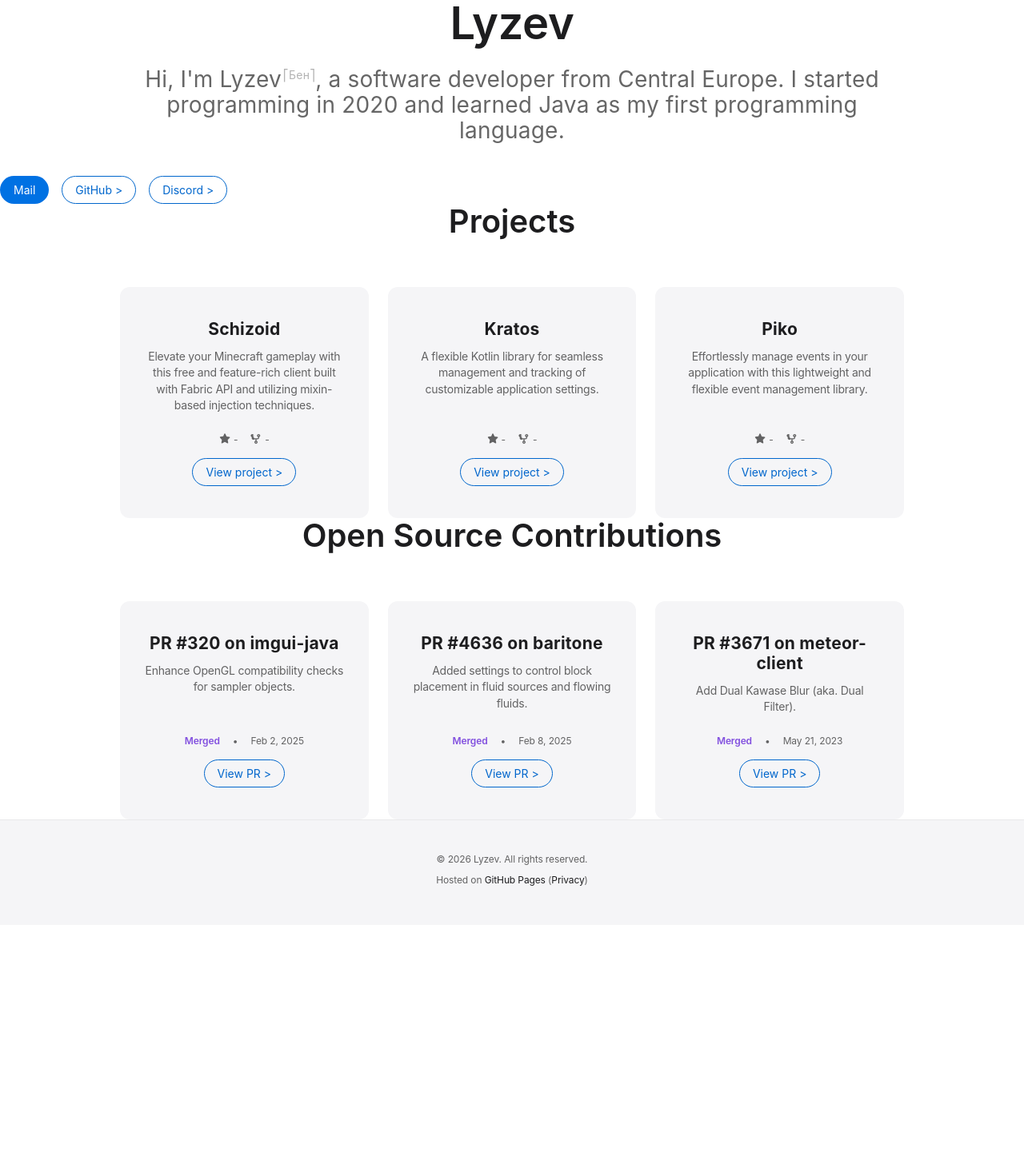
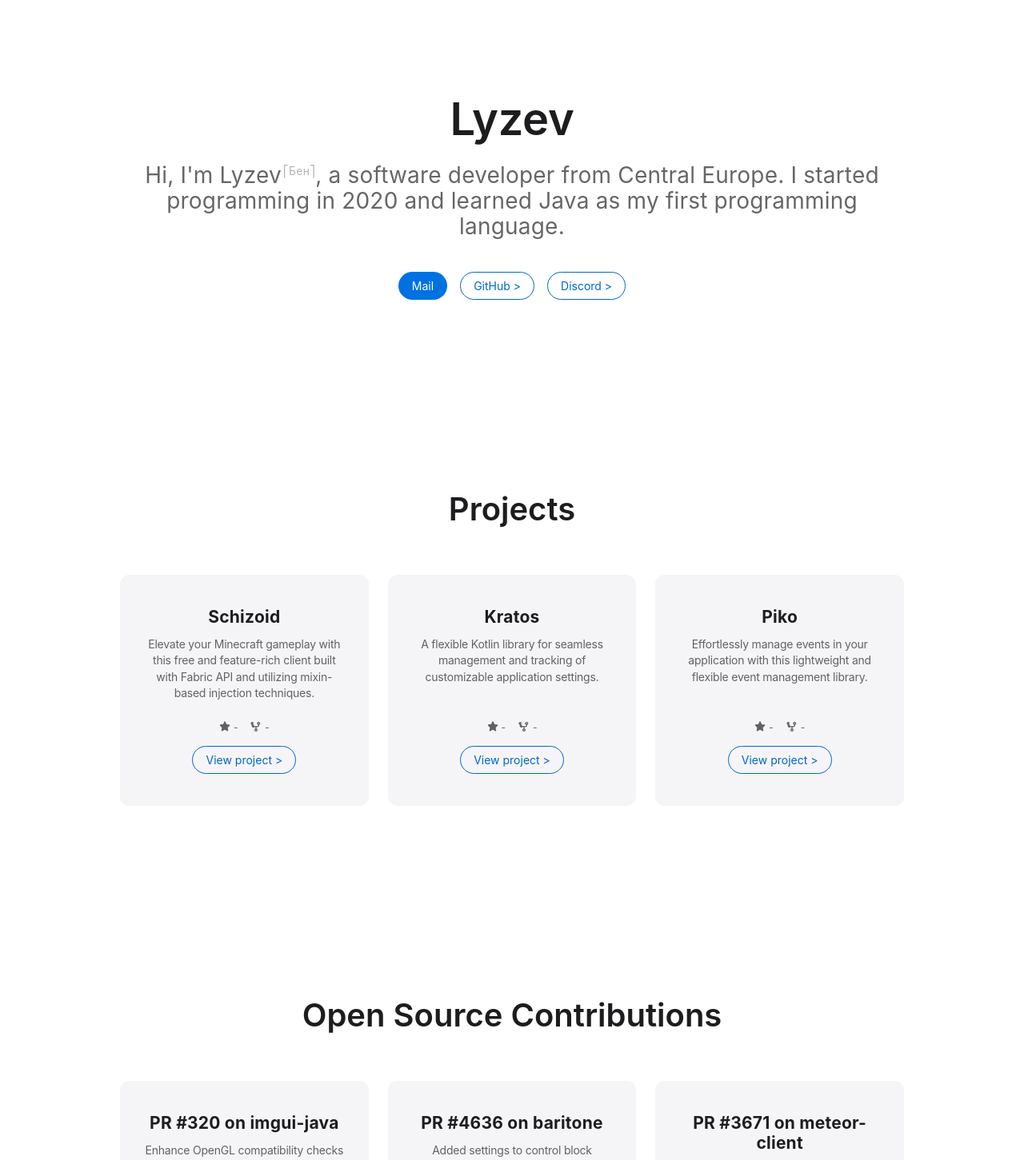
Before and after one commit to Lyzev/lyzev.github.io, a React (Vite) app: page / in a window 1280 px wide. Shown: the top 1451 px of the page at 80% size. Before the commit the page ends 1157 px from the top, so only its background shows below. Built offline with nearby package versions, Linux system fonts and the light colour scheme; no server answers.

Commit message:
Change section classes from 'section-dark' to 'section'

```diff
--- a/src/App.tsx
+++ b/src/App.tsx
@@ -205,7 +205,7 @@ function App() {
 
   return (
     <div className="app-container">
-      <main className="section-dark">
+      <main className="section">
         <h1 className="hero-title">Lyzev</h1>
         <p className="hero-subtitle">
           Hi, I'm Lyzev<sup className="name-super">⎡Бен⎤</sup>, a software developer from Central Europe. I started programming in 2020 and learned Java as my first programming language.
@@ -218,7 +218,7 @@ function App() {
         </p>
       </main>
 
-      <section className="section-light">
+      <section className="section">
         <h2 className="section-title">Projects</h2>
         <div className="cards-grid">
           <RepoCard
@@ -243,7 +243,7 @@ function App() {
         </div>
       </section>
 
-      <section className="section-dark">
+      <section className="section">
         <h2 className="section-title">Open Source Contributions</h2>
         <div className="cards-grid pr-grid">
           <PRCard
```
